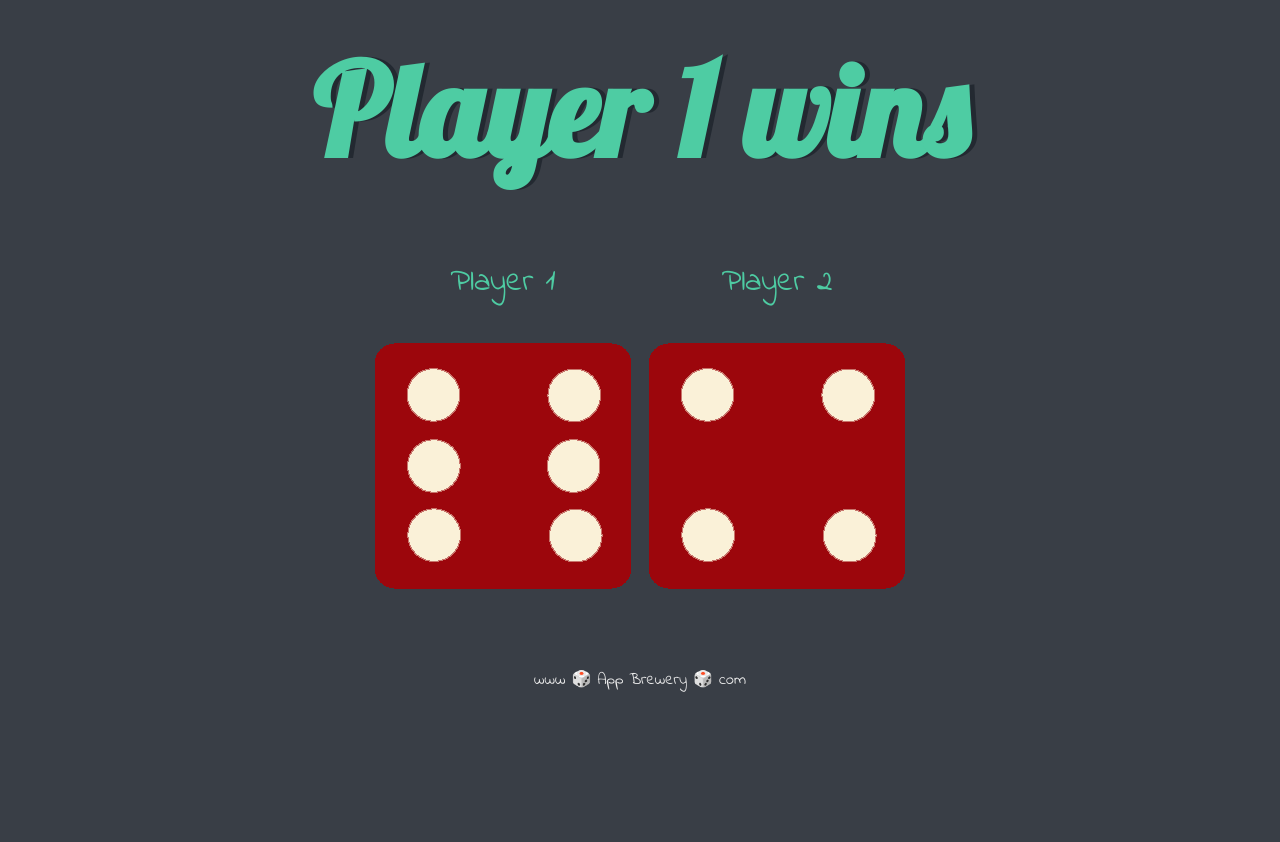
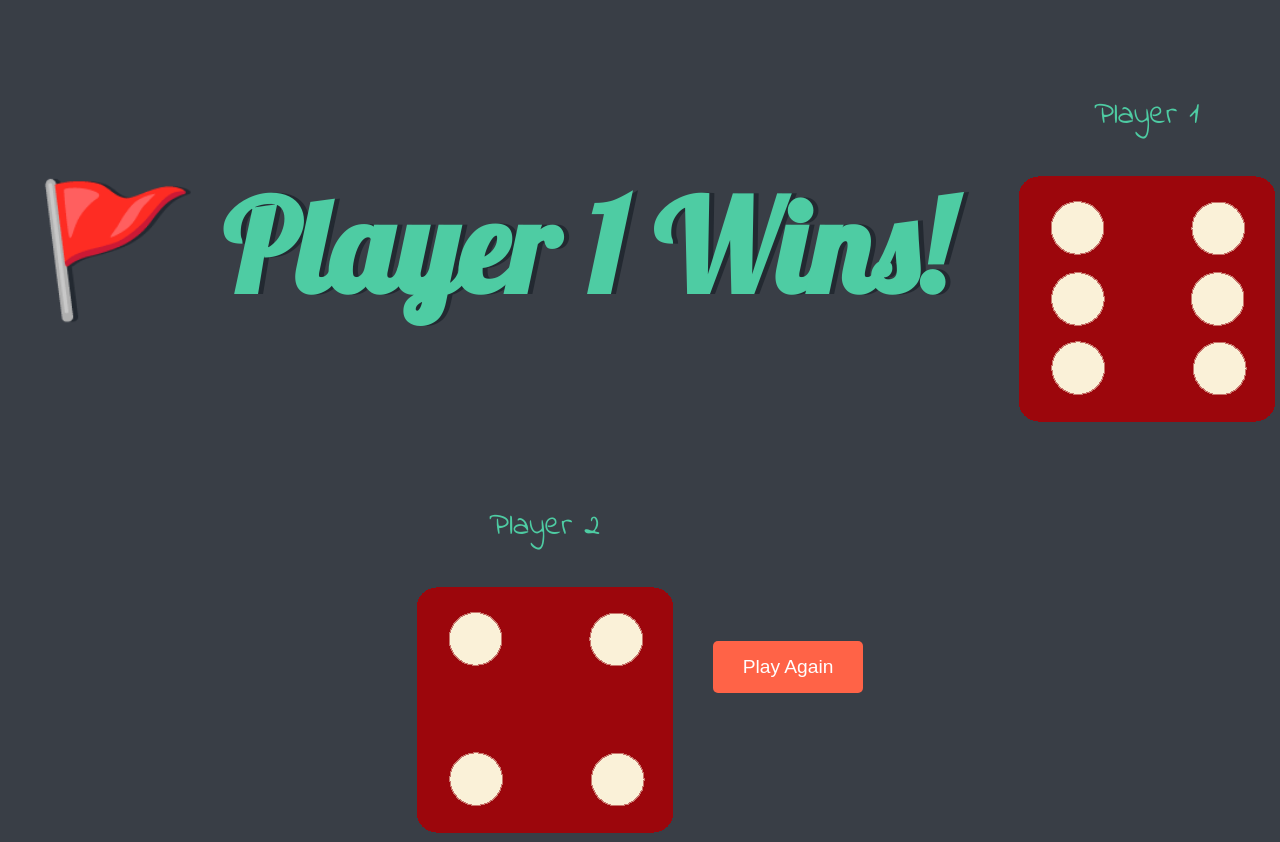
Before and after one commit to MostafaD5/Dicee-game, a plain HTML site: page index.html in a window 1280 px wide. Before the commit the page ends 800 px from the top, so only its background shows below. Drawn offline with Linux system fonts and the light colour scheme.

Commit message:
Refactor: use ES6 syntax, split JS to script.js, add favicon

```diff
--- a/index.html
+++ b/index.html
@@ -4,6 +4,7 @@
     <meta charset="UTF-8" />
     <meta name="viewport" content="width=device-width, initial-scale=1.0" />
     <link rel="stylesheet" href="./style.css" />
+    <link rel="icon" href="/images/🎲.svg" />
     <link
       rel="stylesheet"
       href="https://fonts.googleapis.com/css?family=Indie+Flower|Lobster"
@@ -13,16 +14,21 @@
   <body>
     <div class="container">
       <h1>Refresh Me</h1>
+
       <div class="dice">
         <p>Player 1</p>
-        <img src="" class="img1" alt="" />
+        <img class="img1" src="images/dice6.png" alt="Dice 1" />
       </div>
+
       <div class="dice">
         <p>Player 2</p>
-        <img src="/images/dice6.png" class="img2" alt="" />
+        <img class="img2" src="images/dice6.png" alt="Dice 2" />
       </div>
+
+      <!-- Play Again Button -->
+      <button class="play-again">Play Again</button>
     </div>
-    <footer>www 🎲 App Brewery 🎲 com</footer>
+
     <script src="./index.js"></script>
   </body>
 </html>
--- a/index.js
+++ b/index.js
@@ -1,15 +1,27 @@
 const randomNumber1 = Math.floor(Math.random() * 6) + 1;
-const randomDiceeimg = "images/dice" + randomNumber1 + ".png";
-const img1 = document.querySelectorAll("img")[0];
-img1.setAttribute("src", randomDiceeimg);
 const randomNumber2 = Math.floor(Math.random() * 6) + 1;
-const randomDiceeimg2 = "images/dice" + randomNumber2 + ".png";
-const img2 = document.getElementsByClassName("img2")[0];
-img2.setAttribute("src", randomDiceeimg2);
+
+// Set dice images dynamically
+document
+  .querySelector(".img1")
+  .setAttribute("src", `images/dice${randomNumber1}.png`);
+document
+  .querySelector(".img2")
+  .setAttribute("src", `images/dice${randomNumber2}.png`);
+
+// Determine the winner and update the heading
+const title = document.querySelector("h1");
+
 if (randomNumber1 > randomNumber2) {
-  document.querySelector("h1").innerHTML = "Player 1 wins";
-} else if (randomNumber2 > randomNumber1) {
-  document.querySelector("h1").innerHTML = "Player 2 wins";
+  title.textContent = "🚩 Player 1 Wins!";
+} else if (randomNumber1 < randomNumber2) {
+  title.textContent = "Player 2 Wins! 🚩";
 } else {
-  document.querySelector("h1").innerHTML = "Draw";
+  title.textContent = "Draw!";
 }
+
+// Play Again button functionality
+document.querySelector(".play-again").addEventListener("click", function () {
+  // Reload the page when clicked
+  window.location.reload();
+});
--- a/style.css
+++ b/style.css
@@ -1,11 +1,18 @@
 body {
     background-color: #393E46;
+    text-align: center;
+    margin: 0;
+    padding: 0;
+    color: #fff;
 }
 
 .container {
-    width: 70%;
-    margin: auto;
-    text-align: center;
+    display: flex;
+    justify-content: center;
+    align-items: center;
+    margin-top: 60px;
+    gap: 40px;
+    flex-wrap: wrap;
 }
 
 h1 {
@@ -24,8 +31,7 @@ p {
 
 .dice {
     text-align: center;
-    display: inline-block;
-    padding: 7px;
+    animation: shake 0.6s ease;
 }
 
 footer {
@@ -35,3 +41,61 @@ footer {
     font-family: 'Indie Flower', cursive;
 
 }
+
+
+@keyframes shake {
+    0% {
+        transform: rotate(0);
+    }
+
+    25% {
+        transform: rotate(5deg);
+    }
+
+    50% {
+        transform: rotate(-5deg);
+    }
+
+    75% {
+        transform: rotate(3deg);
+    }
+
+    100% {
+        transform: rotate(0);
+    }
+}
+
+/* Play Again Button Styling */
+.play-again {
+    background-color: #ff6347;
+    border: none;
+    color: white;
+    padding: 15px 30px;
+    text-align: center;
+    text-decoration: none;
+    font-size: 1.2rem;
+    margin-top: 20px;
+    cursor: pointer;
+    border-radius: 5px;
+    transition: background-color 0.3s ease;
+}
+
+.play-again:hover {
+    background-color: #e55347;
+}
+
+@media (max-width: 768px) {
+    .container {
+        flex-direction: column;
+        gap: 20px;
+    }
+
+    .dice img {
+        width: 80px;
+        height: 80px;
+    }
+
+    h1 {
+        font-size: 2.5rem;
+    }
+}
```
Also changed, not shown: images/🎲.svg (added).
